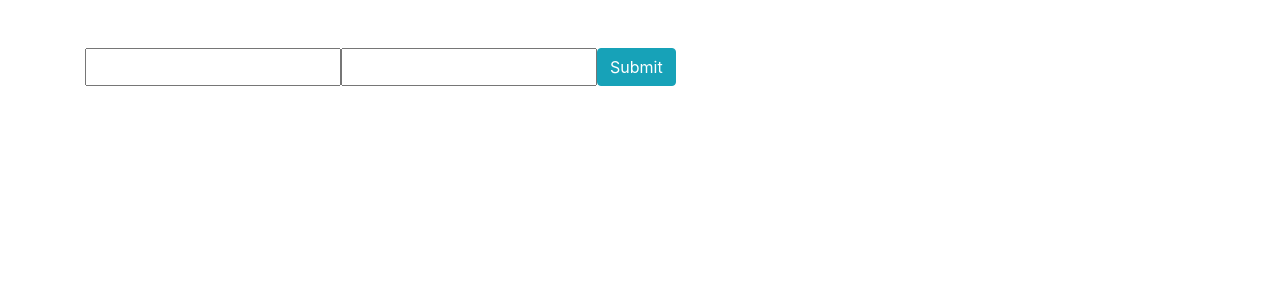
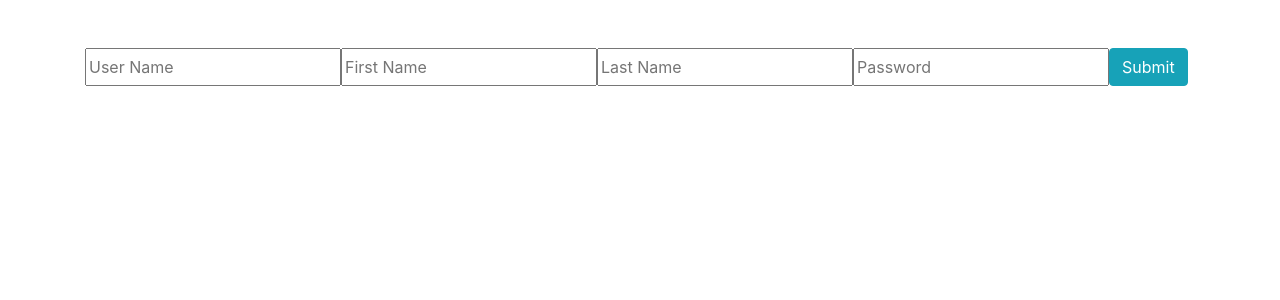
Before and after one commit to Abhiram13/MordorClient, a React (Create React App) app: page / in a window 1280 px wide. Shown: the top 300 px of the page. Built offline with nearby package versions, Linux system fonts and the light colour scheme.

Commit message:
Added Signin Model in Client

```diff
--- a/src/App.js
+++ b/src/App.js
@@ -6,9 +6,7 @@ import Auth from './workflow/Authenticate/auth'
 function App() {
   return (
     <Router>
-      <Route exact path="/"
-      // @ts-ignore
-      component={Auth} />
+      <Route exact path="/" component={Auth} />
     </Router>
   )
 }
--- a/src/helpers/helper.js
+++ b/src/helpers/helper.js
@@ -11,6 +11,7 @@ export default function postRequest(method, url, data) {
    XHTTP.onreadystatechange = function () {
       if (this.readyState === 4 && this.status === 200) {
          console.log('DATA SENT');
+         console.log(XHTTP);
       }
    }
    XHTTP.send(JSON.stringify(data));
--- a/src/workflow/Authenticate/signup.js
+++ b/src/workflow/Authenticate/signup.js
@@ -6,8 +6,10 @@ class SignUp extends React.Component {
    constructor(props) {
       super(props);
       this.state = {
-         nameValue: '',
-         secondNameValue: '',
+         username: '',
+         firstname: '',
+         lastname: '',
+         password: '',
       }
       this.handleChange = this.handleChange.bind(this);
    }
@@ -16,15 +18,35 @@ class SignUp extends React.Component {
     * @param {object} event - returns the element by id which triggered the Event
     */
    handleChange = event => {
-      if (event.target.id === 'name') {
-         this.setState({ nameValue: event.target.value })
-      } else {
-         this.setState({ secondNameValue: event.target.value })
+      switch(event.target.id) {
+         case 'username':
+            this.setState({
+               username: event.target.value,
+            });
+            break;
+         case 'firstname':
+            this.setState({
+               firstname: event.target.value,
+            });
+            break;
+         case 'lastname':
+            this.setState({
+               lastname: event.target.value,
+            });
+            break;
+         case 'password':
+            this.setState({
+               password: event.target.value,
+            });
+            break;
+         default:
+            return null;
       }
    }
 
    sendDate() {
-      if (this.state.nameValue && this.state.secondNameValue) {
+      const { username, firstname, lastname, password } = this.state;
+      if (username && firstname && lastname && password) {
          return postRequest('post', '/app.js', this.state);
       }
    }
@@ -34,9 +56,34 @@ class SignUp extends React.Component {
          <div className="App">
             <div className="container pt-5">
                <div className="d-flex col-sm-5 p-0 justify-content-between">
-                  <input type="text" id="name" value={this.state.nameValue} onChange={this.handleChange} />
-                  <input type="text" id="secondName" value={this.state.secondNameValue} onChange={this.handleChange} />
-                  <button type="button" className="btn btn-info" onClick={() => this.sendDate()}>Submit</button>
+                  <input
+                     type="text"
+                     id="username"
+                     placeholder="User Name"
+                     value={this.state.username}
+                     onChange={this.handleChange} />
+                  <input
+                     type="text"
+                     id="firstname"
+                     placeholder="First Name"
+                     value={this.state.firstname}
+                     onChange={this.handleChange} />
+                  <input
+                     type="text"
+                     id="lastname"
+                     placeholder="Last Name"
+                     value={this.state.lastname}
+                     onChange={this.handleChange} />
+                  <input
+                     type="text"
+                     id="password"
+                     placeholder="Password"
+                     value={this.state.password}
+                     onChange={this.handleChange} />
+                  <button
+                     type="button"
+                     className="btn btn-info"
+                     onClick={() => this.sendDate()}>Submit</button>
                </div>
             </div>
          </div>
```
